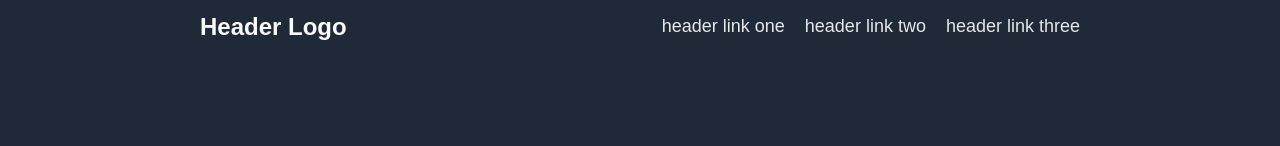
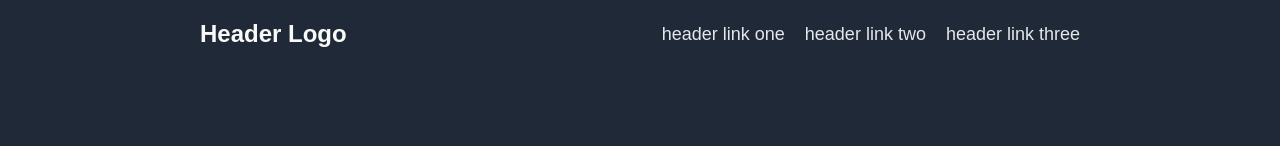
Before and after one commit to kevintaffur/foundations-landing-page, a plain HTML site: page index.html in a window 1280 px wide. Shown: the top 146 px of the page. Drawn offline with Linux system fonts and the light colour scheme.

Commit message:
fix header padding and margins

```diff
--- a/css/styles.css
+++ b/css/styles.css
@@ -14,6 +14,8 @@ body {
   background: #1f2937;
   padding-left: 200px;
   padding-right: 200px;
+  padding-top: 20px;
+  gap: 30px;
 }
 
 .header .logo {
@@ -32,6 +34,11 @@ body {
   text-decoration: none;
   color: #e5e7eb;
   font-size: 18px;
+}
+
+.right-links {
+  padding: 0px;
+  margin: 0px;
 }
 
 .section-one {
```
